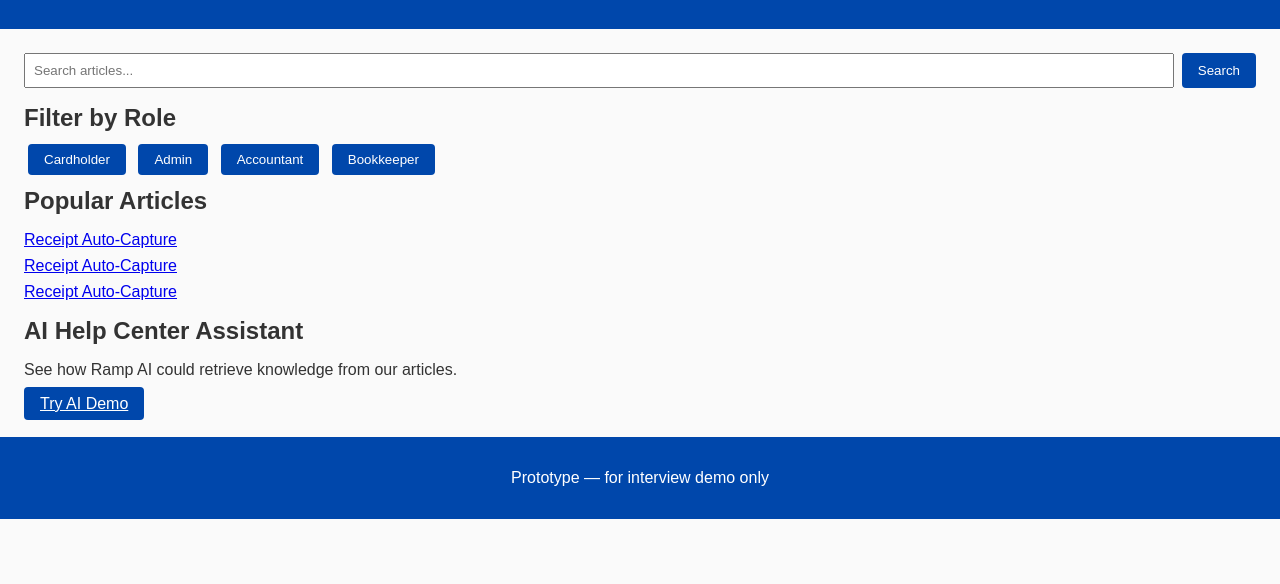
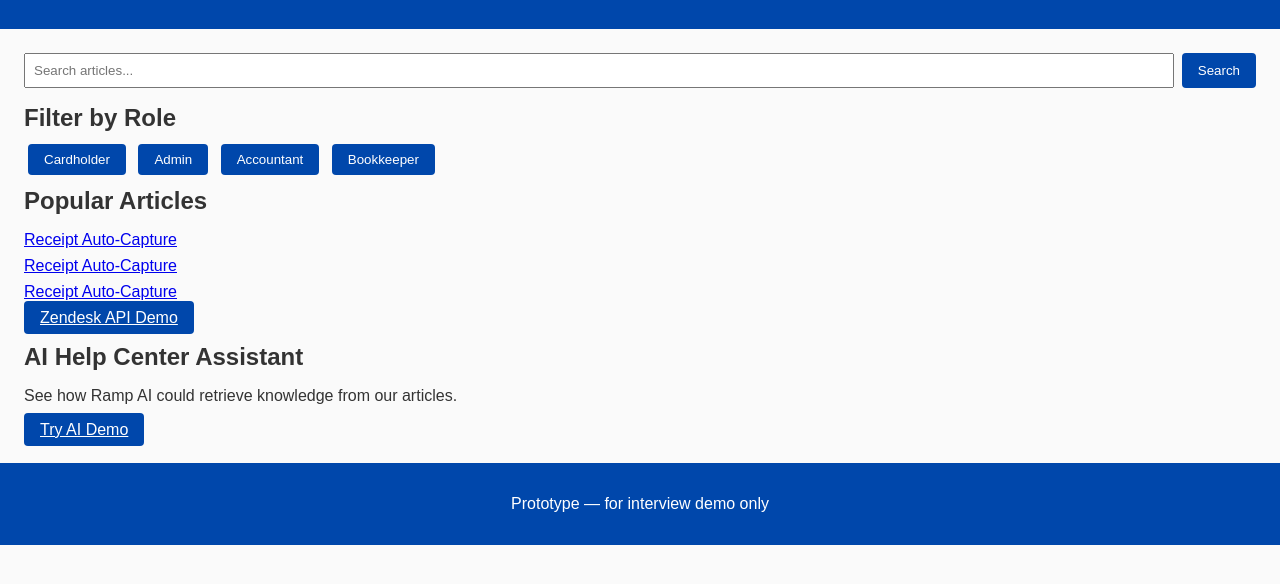
Before and after one commit to zrizvi5/zeba-helpcenter, a plain HTML site: page index.html in a window 1280 px wide. Shown: the part 98-682 px from the top of the page. Drawn offline with Linux system fonts and the light colour scheme.

Commit message:
Update index.html
Adding link to dummy zendesk pull

```diff
--- a/index.html
+++ b/index.html
@@ -32,6 +32,7 @@
         <li><a href="receiptautocapturehelp.html">Receipt Auto-Capture</a></li>
         <li><a href="receiptautocapturehelp.html">Receipt Auto-Capture</a></li>
         <li><a href="receiptautocapturehelp.html">Receipt Auto-Capture</a></li>
+        <li><a href="zendesk-demo.html" class="button">Zendesk API Demo</a></li>
       </ul>
     </section>
 
```
